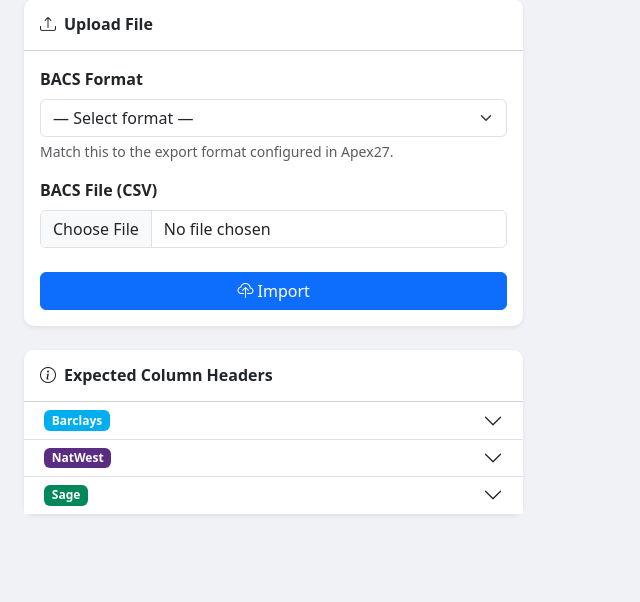
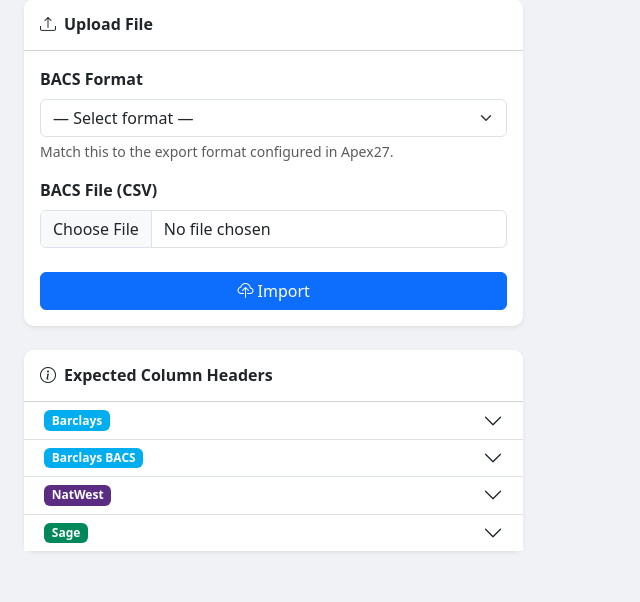
Before and after one commit to james-apex27/bank, a Flask app: page /account/1/import in a window 1280 px wide. Shown: the part 198-800 px from the top of the page, without its empty margins (0-640 px from the left). Run offline with Flask 3, Linux system fonts and the light colour scheme; the visitor is signed in with stand-in values (Sample User, id 1); data comes from the database, SQL or seed files in the repository.

Commit message:
Add Barclays BACS payment file importer and per-payment source debits
Adds import_barclays_bacs() to parse the headerless positional BACS
payment file format (sort code, name, account number, amount, reference,
transaction code, /), reformatting 6-digit sort codes to XX-XX-XX.

Also changes the source account debit behaviour: instead of a single
summary transaction per BACS run, each payment now creates its own
individual debit with beneficiary name and reference, so exports can
be reconciled line-by-line in Apex27.

Co-Authored-By: Claude Sonnet 4.6 <noreply@anthropic.com>

```diff
--- a/app.py
+++ b/app.py
@@ -224,7 +224,7 @@ def import_bacs(account_id):
     if not file or not file.filename:
         flash('Please select a file to import.', 'danger')
         return render_template('import_bacs.html', source=source)
-    if bacs_format not in ('barclays', 'natwest', 'sage'):
+    if bacs_format not in ('barclays', 'natwest', 'sage', 'barclays_bacs'):
         flash('Please select a BACS format.', 'danger')
         return render_template('import_bacs.html', source=source)
 
@@ -234,6 +234,8 @@ def import_bacs(account_id):
         parsed = importers.import_barclays(content)
     elif bacs_format == 'natwest':
         parsed = importers.import_natwest(content)
+    elif bacs_format == 'barclays_bacs':
+        parsed = importers.import_barclays_bacs(content)
     else:
         parsed = importers.import_sage(content)
 
@@ -260,15 +262,13 @@ def import_bacs(account_id):
             )
             matched.append({**t, 'account_name': account['name']})
 
-    if matched:
-        total = sum(t['amount'] for t in matched)
-        n = len(matched)
+    for t in matched:
         db.add_transaction(
             account_id,
-            matched[0]['date'],
-            f"BACS run — {n} payment{'s' if n != 1 else ''}",
-            -total,
-            '',
+            t['date'],
+            f"BACS payment — {t['beneficiary_name']}" if t['beneficiary_name'] else "BACS payment",
+            -t['amount'],
+            t['reference'],
             'BACS',
         )
 
--- a/templates/import_bacs.html
+++ b/templates/import_bacs.html
@@ -26,9 +26,10 @@
             <label class="form-label fw-semibold">BACS Format</label>
             <select class="form-select" name="format" required>
               <option value="">— Select format —</option>
-              <option value="barclays" {% if bacs_format == 'barclays' %}selected{% endif %}>Barclays</option>
-              <option value="natwest"  {% if bacs_format == 'natwest'  %}selected{% endif %}>NatWest</option>
-              <option value="sage"     {% if bacs_format == 'sage'     %}selected{% endif %}>Sage</option>
+              <option value="barclays"     {% if bacs_format == 'barclays'     %}selected{% endif %}>Barclays</option>
+              <option value="barclays_bacs" {% if bacs_format == 'barclays_bacs' %}selected{% endif %}>Barclays BACS (payment file)</option>
+              <option value="natwest"      {% if bacs_format == 'natwest'      %}selected{% endif %}>NatWest</option>
+              <option value="sage"         {% if bacs_format == 'sage'         %}selected{% endif %}>Sage</option>
             </select>
             <div class="form-text">Match this to the export format configured in Apex27.</div>
           </div>
@@ -60,6 +61,20 @@
             <div id="fBarclays" class="accordion-collapse collapse" data-bs-parent="#formatAccordion">
               <div class="accordion-body py-2">
                 <code class="d-block small">Beneficiary Name, Sort Code, Account Number, Amount, Reference, Payment Date</code>
+              </div>
+            </div>
+          </div>
+          <div class="accordion-item">
+            <h2 class="accordion-header">
+              <button class="accordion-button collapsed py-2" type="button"
+                      data-bs-toggle="collapse" data-bs-target="#fBarclaysBacs">
+                <span class="badge badge-barclays text-white me-2">Barclays BACS</span>
+              </button>
+            </h2>
+            <div id="fBarclaysBacs" class="accordion-collapse collapse" data-bs-parent="#formatAccordion">
+              <div class="accordion-body py-2">
+                <code class="d-block small">Sort Code, Account Name, Account Number, Amount, Reference, Transaction Code, /</code>
+                <p class="text-muted small mt-2 mb-0">Headerless positional format. Sort code may be 6 digits (no dashes) or formatted. Date defaults to today.</p>
               </div>
             </div>
           </div>
```
Also changed, not shown: importers.py (+30 -0 lines).
